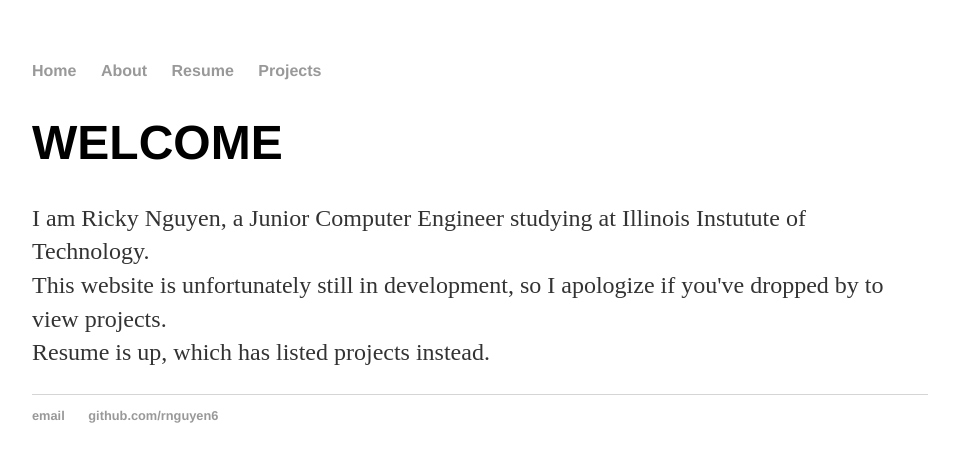
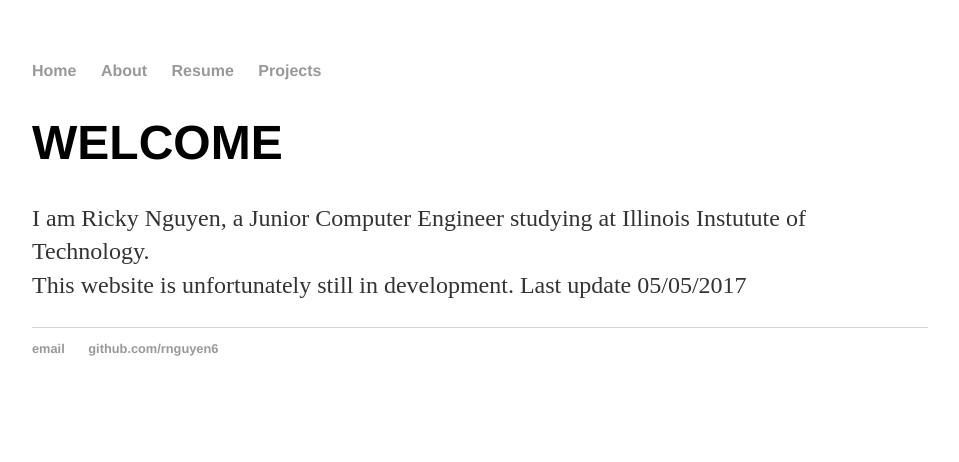
Before and after one commit to rnguyen6/rnguyen6.github.io, a Jekyll site: the page built from index.html, in a window 1280 px wide. Shown: the top 462 px of the page, without its empty margins (160-1119 px from the left). Built offline with Jekyll 4.4.1, drawn with Linux system fonts in a browser that asks for light colours.

Commit message:
Update index.html

```diff
--- a/index.html
+++ b/index.html
@@ -6,6 +6,5 @@ title: Ricky Nguyen | Computer Engineer
 <div class="blurb">
 	<h1>WELCOME</h1>
 	<p>I am Ricky Nguyen, a Junior Computer Engineer studying at Illinois Instutute of Technology.<br>
-		This website is unfortunately still in development, so I apologize if you've dropped by to view projects.<br>
-		Resume is up, which has listed projects instead.<br>
+		This website is unfortunately still in development. Last update 05/05/2017<br>
 </div>
```
